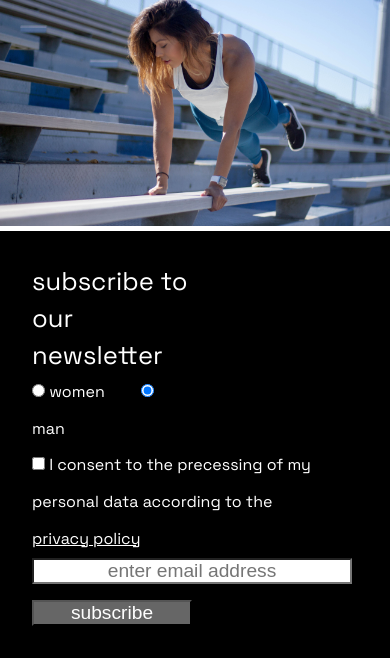
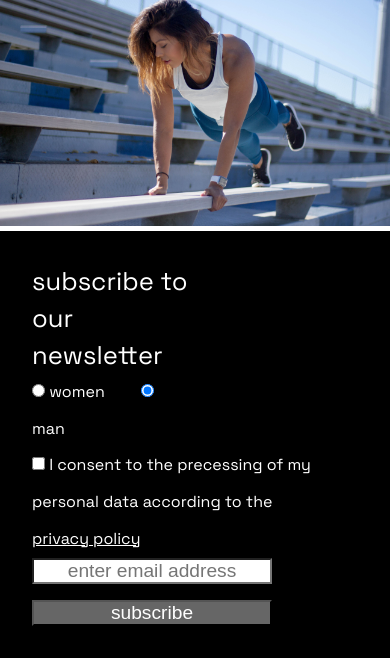
Before and after one commit to martinlkim/limuv, a website: page index.html in a window 390 px wide. Shown: the part 140-801 px from the top of the page. Drawn offline with nearby package versions, Linux system fonts and the light colour scheme; no server answers.

Commit message:
cambie el ancho del boton en el form para que sea responsive

```diff
--- a/scss/layout/_form.scss
+++ b/scss/layout/_form.scss
@@ -31,13 +31,13 @@
             background-color: $clr-white;
             color: $clr-black;
             font-size: 1.2rem;
-            width: 20rem;
+            width: 15rem;
             text-align: center;
             margin-bottom: 1rem;
         }
         &_submit {
             display: block;
-            width: 10rem;
+            width: 15rem;
             font-size: 1.2rem;
             background-color: $clr-gray;
             color: $clr-white;
```
Also changed, not shown: css/main.css.
